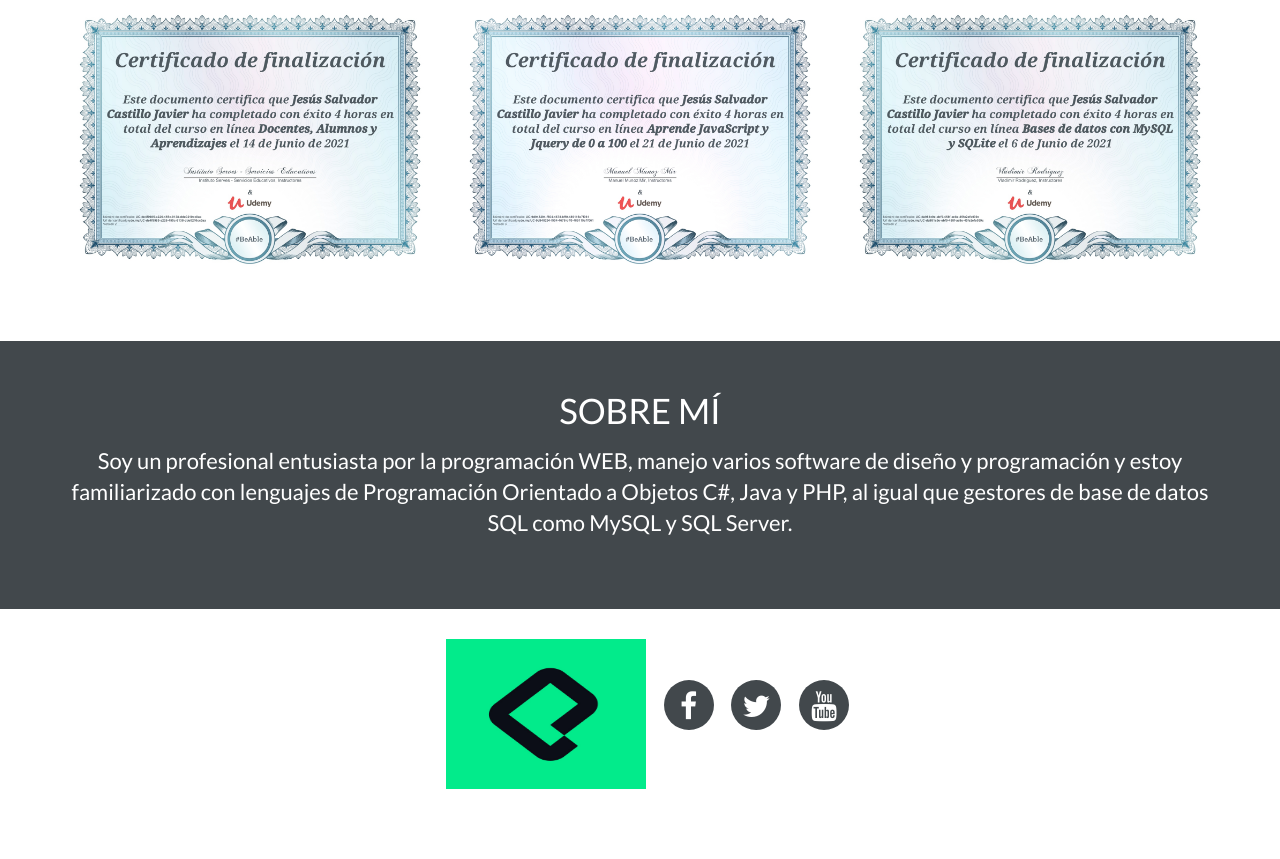
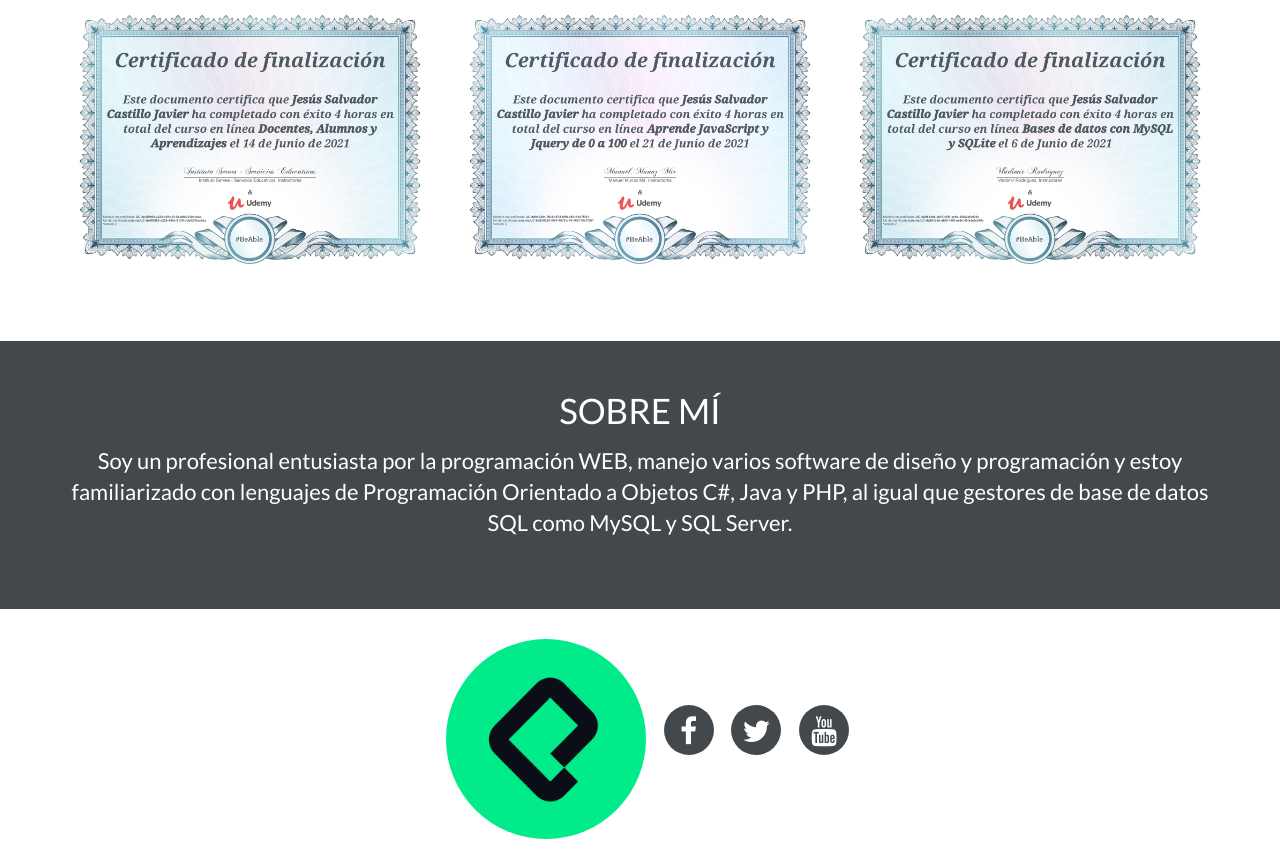
Before and after one commit to JesusSalvadorCastilloJavier/JesusSalvadorCastilloJavier.github.io, a plain HTML site: page index.html in a window 1280 px wide. Shown: the part 6282-7141 px from the top of the page. Before the commit the page ends 7091 px from the top, so only its background shows below. Drawn offline with Linux system fonts and the light colour scheme.

Commit message:
Update index.html

```diff
--- a/index.html
+++ b/index.html
@@ -235,7 +235,7 @@
 	<ul class="in-line">
 		<li>
 			  <a href="https://platzi.com/p/jesussalvadorcastillo416/">
-			    <img src="images/platzi.png" target="_blank" width="200" height="150" alt="Cursos Platzi">
+			    <img src="images/platzi.png" style=" border-radius: 50%; width: 200px; height: 200px; object-fit: cover;" target="_blank" width="200" height="150" alt="Cursos Platzi">
 			  </a>
 		</li>
 		<li><a href="#"><span><i class="fa fa-facebook"></i></span></a></li>
```
